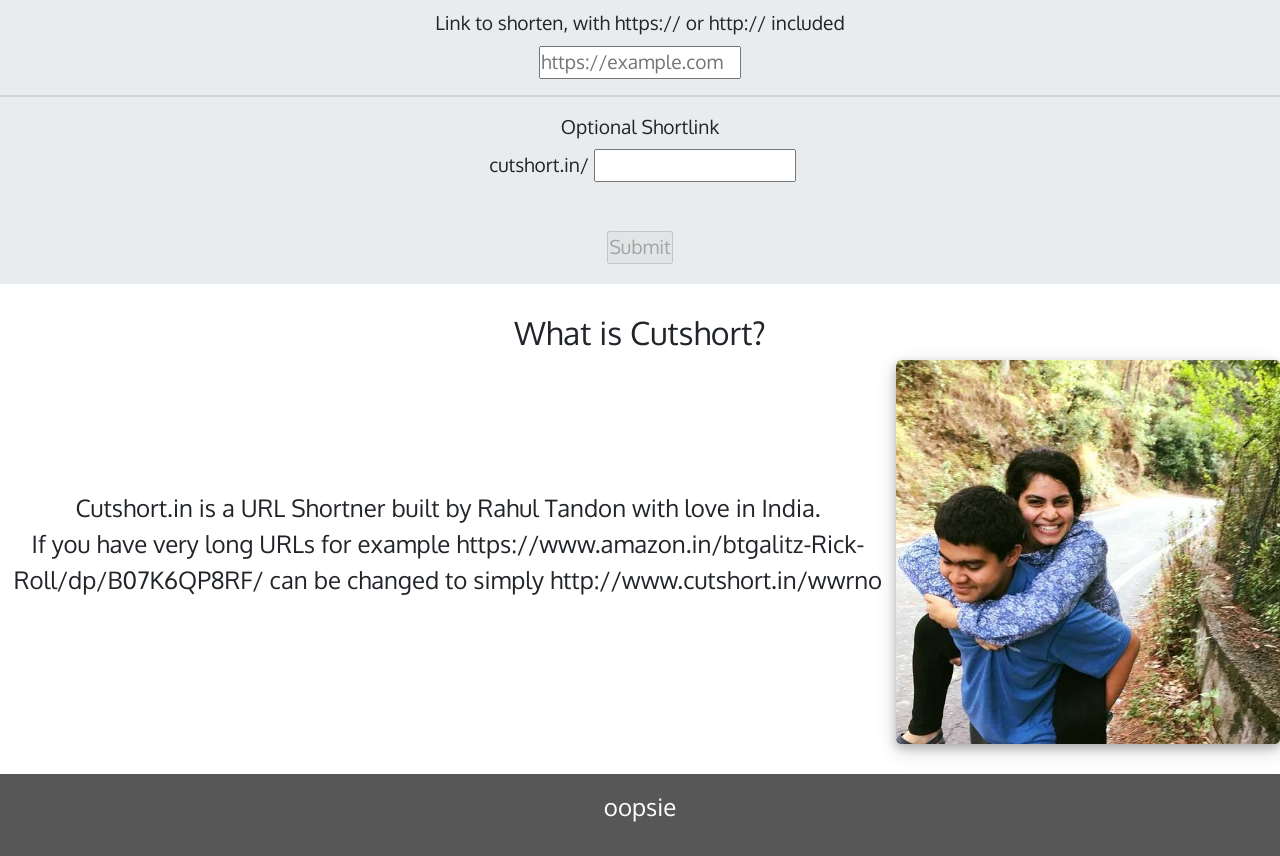
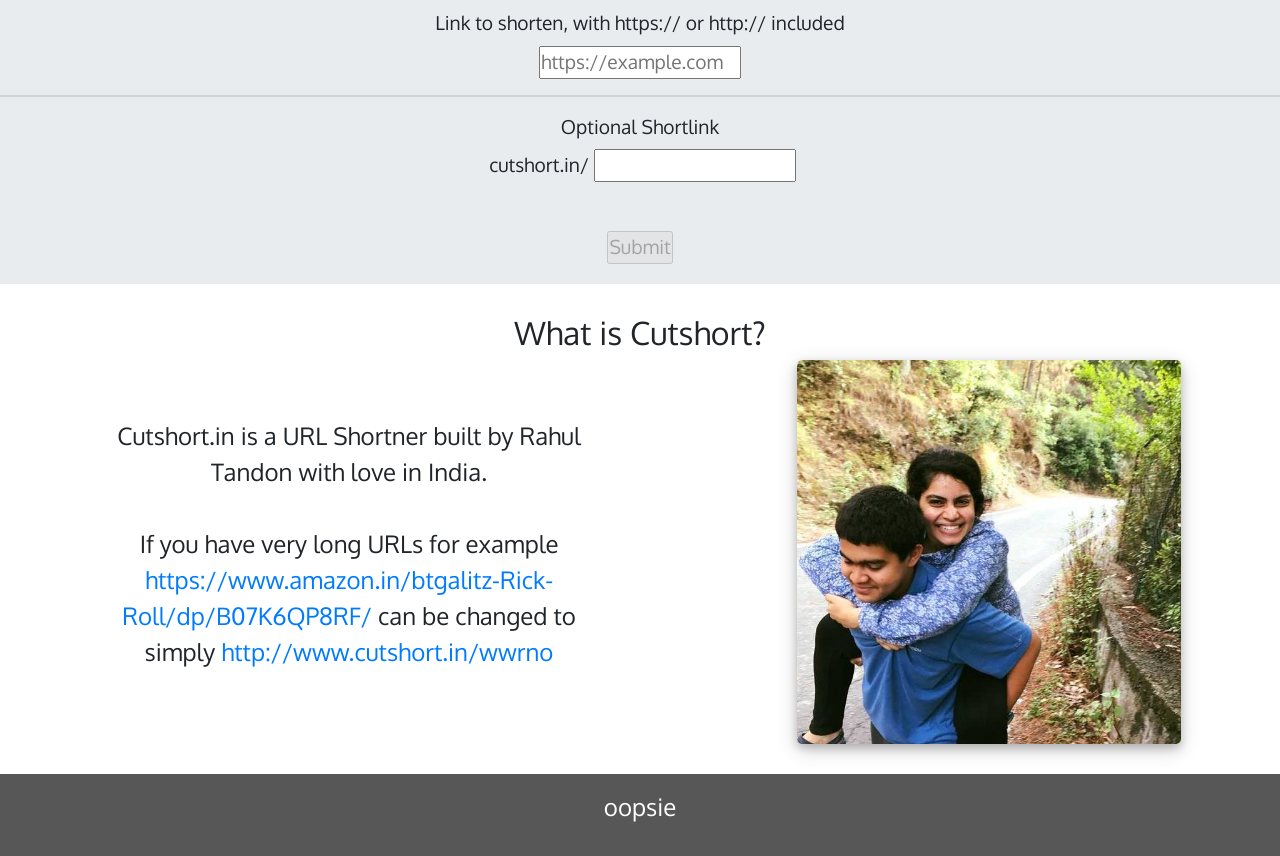
Before and after one commit to RahulTandon1/cutshort, a Django app: page / in a window 1280 px wide. Shown: the part 109-965 px from the top of the page. Run offline with Django 3.2, Linux system fonts and the light colour scheme; some libraries are stand-ins or nearby versions.

Commit message:
changed styles antext on page

```diff
--- a/shortner/templates/shortner/index.html
+++ b/shortner/templates/shortner/index.html
@@ -55,10 +55,10 @@
         <div>
             <p>
             Cutshort.in is a URL Shortner built by Rahul Tandon with love in India.
-            <br>
+            <br><br>
             If you have very long URLs for example
-            https://www.amazon.in/btgalitz-Rick-Roll/dp/B07K6QP8RF/
-            can be changed to simply http://www.cutshort.in/wwrno
+            <a href="https://www.amazon.in/btgalitz-Rick-Roll/dp/B07K6QP8RF/">https://www.amazon.in/btgalitz-Rick-Roll/dp/B07K6QP8RF/</a>
+            can be changed to simply <a href="http://www.cutshort.in/wwrno">http://www.cutshort.in/wwrno</a>
             </p>
             <img src="{% static '/shortner/rahul.jpg' %}"/>
         </div>
--- a/static/shortner/style.css
+++ b/static/shortner/style.css
@@ -89,6 +89,8 @@
 
 #about div p {
   font-size: 1.5em;
+  -ms-flex-preferred-size: 500px;
+      flex-basis: 500px;
 }
 
 #about div img {
--- a/static/shortner/style.scss
+++ b/static/shortner/style.scss
@@ -79,6 +79,7 @@
     align-items: center;
     p {
       font-size: 1.5em;
+      flex-basis: 500px;
     }
     img {
       width: 30%;
```
